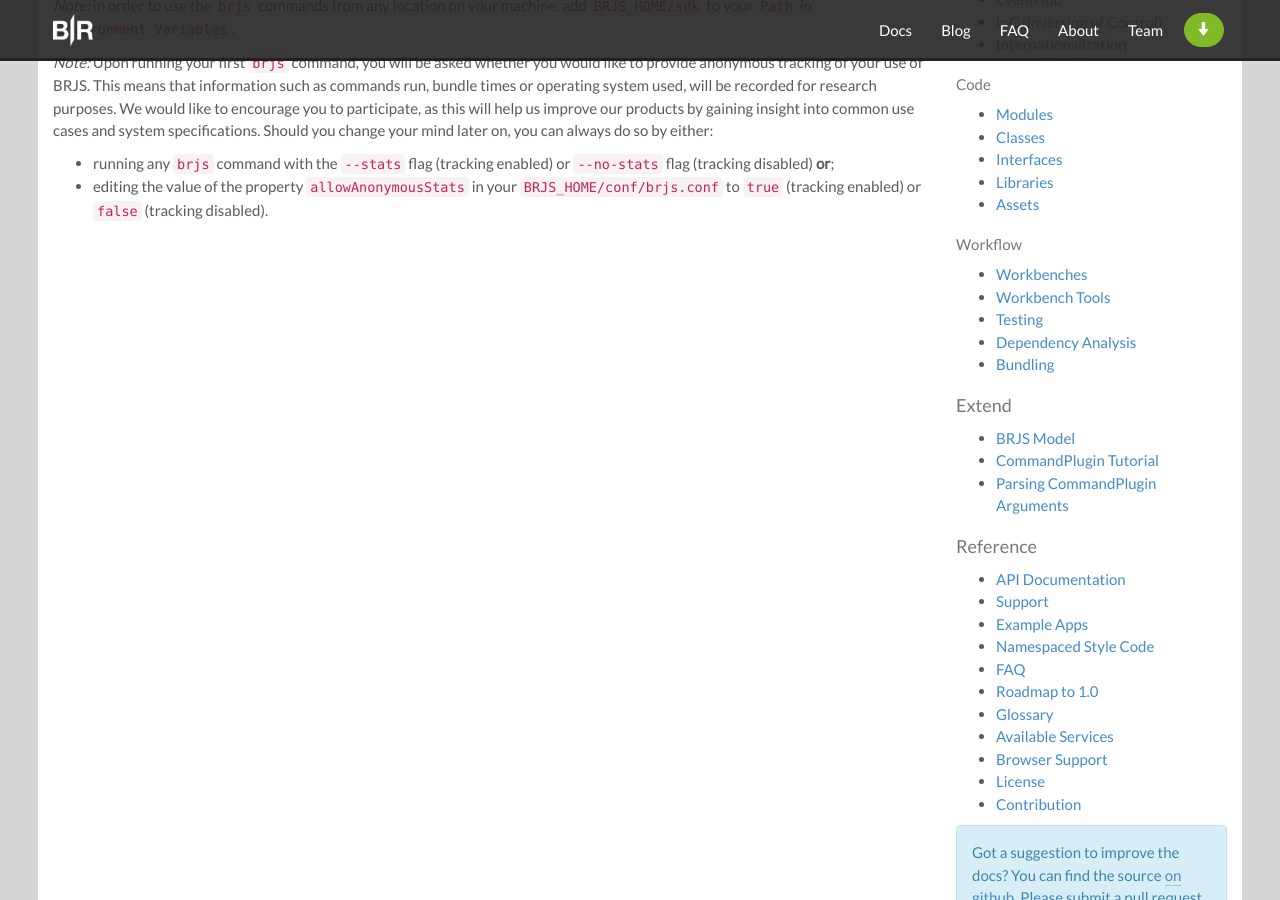
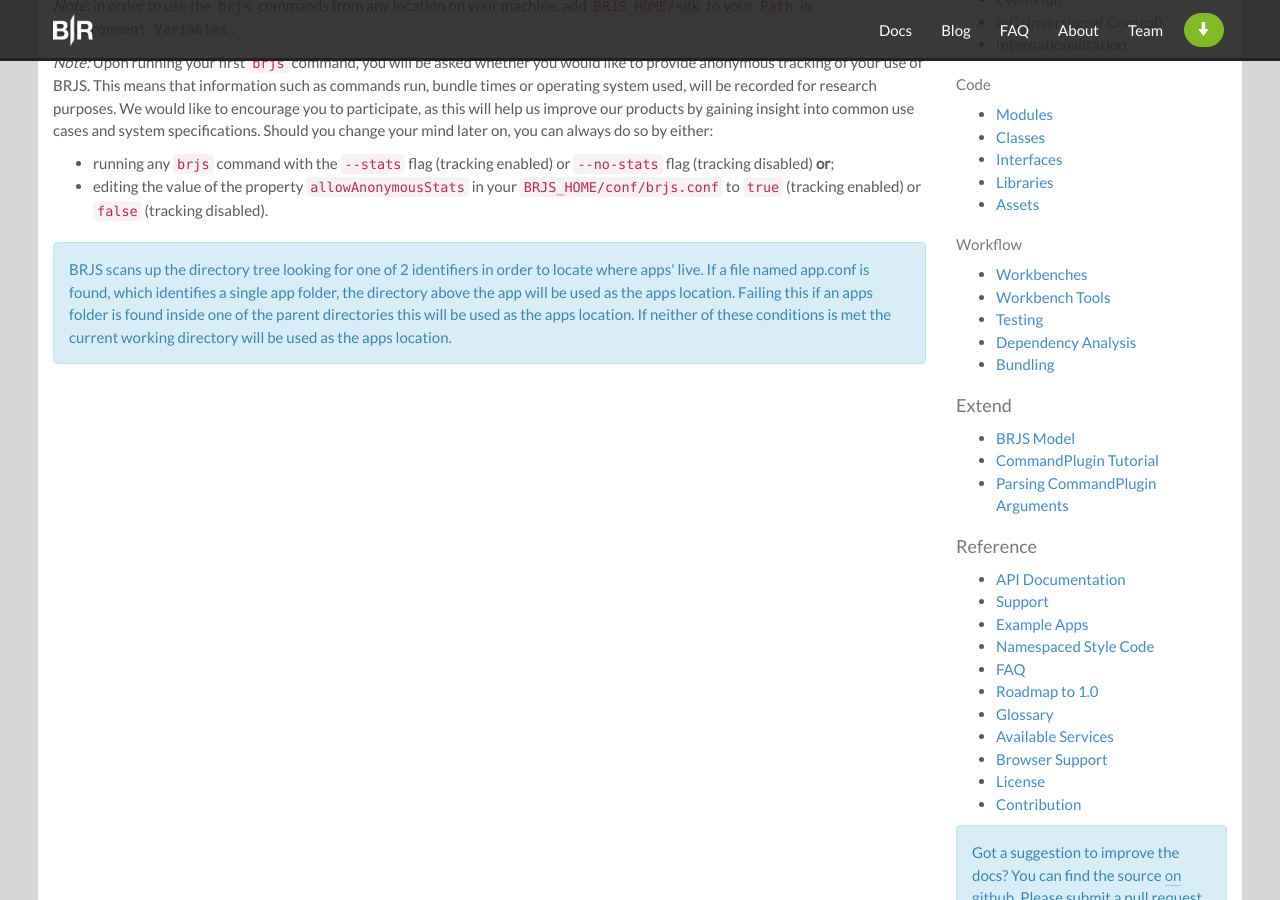
Before and after one commit to BladeRunnerJS/brjs-site, a Jekyll site: the page built from docs/use/install.md, in a window 1280 px wide and 900 px high, scrolled down 841 px. Built offline with Jekyll 4.4.1, drawn with Linux system fonts in a browser that asks for light colours; nearby versions of some CDN libraries; Markdown is read by kramdown in place of the engine named in the settings.

Commit message:
Added note on apps location on the installation page.

```diff
--- a/docs/use/install.md
+++ b/docs/use/install.md
@@ -45,3 +45,7 @@
 
 - running any `brjs` command with the `--stats` flag (tracking enabled) or `--no-stats` flag (tracking disabled) **or**;
 - editing the value of the property `allowAnonymousStats` in your `BRJS_HOME/conf/brjs.conf` to `true` (tracking enabled) or `false` (tracking disabled).
+
+<div class="alert alert-info github">
+	BRJS scans up the directory tree looking for one of 2 identifiers in order to locate where apps' live. If a file named app.conf is found, which identifies a single app folder, the directory above the app will be used as the apps location. Failing this if an apps folder is found inside one of the parent directories this will be used as the apps location. If neither of these conditions is met the current working directory will be used as the apps location.
+</div>
```
